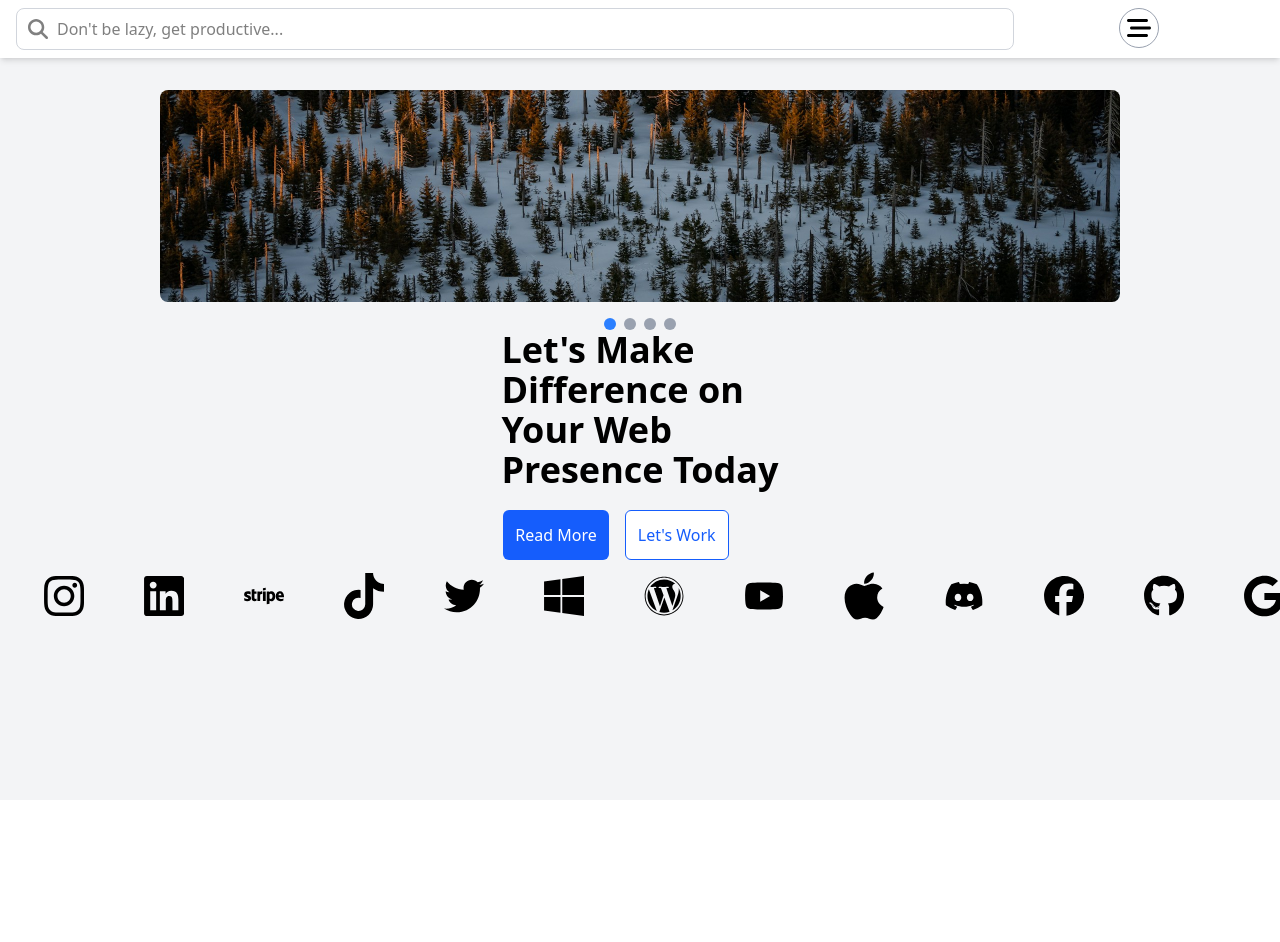
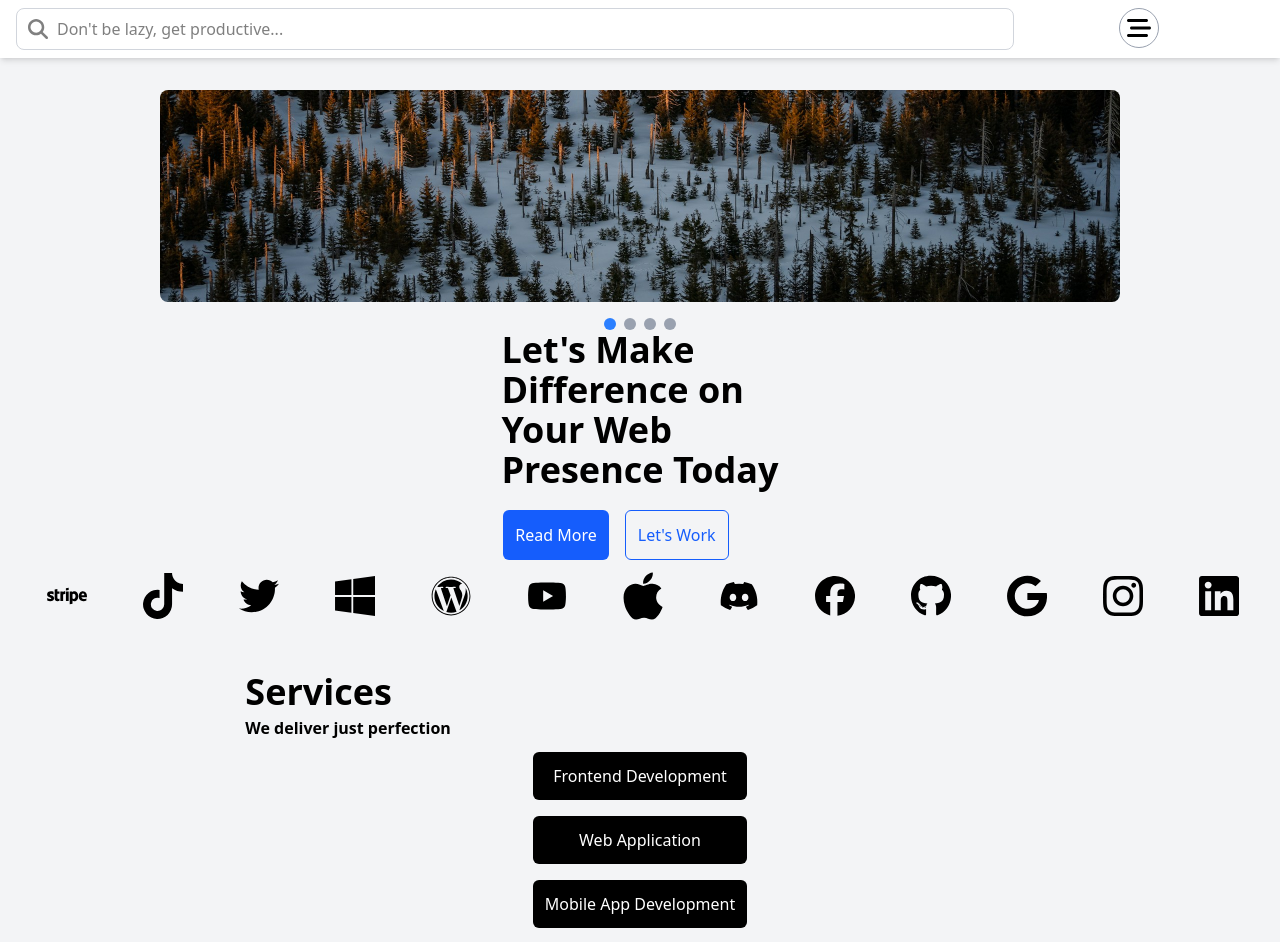
Before and after one commit to kallehahtela/frontend-react, a React (Vite) app: page / in a window 1280 px wide. Shown: the top 942 px of the page. Before the commit the page ends 800 px from the top, so only its background shows below. Built offline with nearby package versions, Linux system fonts and the light colour scheme.

Commit message:
Minor fixes with the InfiniteScroll, Services content with some UI buttons, also some small fixes with the BorderButton.

```diff
--- a/src/App.tsx
+++ b/src/App.tsx
@@ -3,6 +3,7 @@ import SearchBar from './components/SearchBar'
 import Carousel from './components/Carousel'
 import Hero from './components/Hero'
 import InfiniteScroll from './components/InfiniteScroll'
+import Services from './components/Services'
 
 
 
@@ -10,13 +11,14 @@ function App() {
   return (
     <>
       <div
-        className='flex flex-col items-center overflow-y-auto min-h-screen bg-gray-100'>
+        className='flex flex-col items-center overflow-x-hidden overflow-y-auto min-h-screen bg-gray-100'>
         <SearchBar placeholder={`Don't be lazy, get productive...`}/>
         <Carousel />
         <Hero
           title={`Let's Make <br /> Difference on<br /> Your Web <br /> Presence Today`}
         />
         <InfiniteScroll />
+        <Services />
       </div>
     </>
   )
--- a/src/components/InfiniteScroll.tsx
+++ b/src/components/InfiniteScroll.tsx
@@ -33,27 +33,36 @@ const InfiniteScroll: React.FC = () => {
     Youtube,
   ];
 
+  const logoWidth = 80; // Approximate width of each logo
+  const containerWidth = logos.length * logoWidth;
+
+  // Duplicate logos to ensure seamless scroll
+  const repeatedLogos = [...logos, ...logos];
+
   return (
-        <div className="overflow-hidden relative w-full bg-gray-100 py-4">
+    <div className="overflow-hidden relative bg-gray-100 py-4">
       <motion.div
-          className="flex gap-x-15"
-          animate={{ x: ["0%", "-100%"] }} // Move from start to end seamlessly
+        className="flex gap-10"
+        animate={{ x: ['0%', `-${containerWidth}px`] }} // Fixed backtick interpolation
         transition={{
+          duration: 25,
           repeat: Infinity,
-            duration: 40, // Adjust speed here
-            ease: "linear",
+          ease: 'linear',
         }}
         style={{
-            width: `${logos.length * 2 * 8}rem`, // Dynamically set width
+          width: `${containerWidth * 2}px`, // Account for repeated logos
         }}
       >
-          {/* Logos: Original + Duplicate */}
-          {[...logos, ...logos].map((Logo, index) => (
+        {repeatedLogos.map((Logo, index) => (
           <div
             key={index}
-              className="w-10 h-10 flex-shrink-0 flex items-center justify-center"
+            className="w-10 h-10 flex-shrink-0 flex items-center justify-center mx-2"
           >
-              <img src={Logo} alt={`Firm ${index % logos.length + 1}`} className="object-contain" />
+            <img
+              src={Logo}
+              alt={`Firm ${index % logos.length + 1}`}
+              className="object-contain"
+            />
           </div>
         ))}
       </motion.div>
@@ -61,4 +70,4 @@ const InfiniteScroll: React.FC = () => {
   );
 };
 
-export default InfiniteScroll
+export default InfiniteScroll;
--- /dev/null
+++ b/src/components/Services.tsx
@@ -0,0 +1,34 @@
+import React from "react";
+import ServiceButton from "../ui/ServiceButton";
+
+const Services:React.FC = () => {
+    return (
+        // Main Container
+        <div className="mt-10 mb-10 w-full flex flex-col justify-center items-center">
+
+            {/* Inner Container */}
+            <div className="relative w-2/3 flex flex-col  justify-center items-center p-5">
+
+                {/* Text Styles */}
+                <div className="absolute flex flex-col left-5 top-0">
+                    <p className="ml-3 text-4xl font-semibold mb-1">
+                        Services
+                    </p>
+                    <p className="ml-3 font-semibold">
+                        We deliver just perfection
+                    </p>
+                </div>
+
+                {/* Buttons Styles */}
+                <div className="flex flex-col gap-4 mt-15">
+                    <ServiceButton title="Frontend Development" />
+                    <ServiceButton title="Web Application" />
+                    <ServiceButton title="Mobile App Development" />
+                    <ServiceButton title="Backend Development" />
+                </div>
+            </div>
+        </div>
+    );
+};
+
+export default Services;
--- a/src/ui/BorderButton.tsx
+++ b/src/ui/BorderButton.tsx
@@ -7,7 +7,7 @@ type ButtonProps = {
 
   const BorderButton: React.FC<ButtonProps> = ({ title, onClick, className }) => (
     <button
-      className={`p-3 border border-blue-600 rounded-md bg-white text-blue-600 hover:bg-blue-500 hover:text-white hover:border-none cursor-pointer transition ${className || ''}`}
+      className={`p-3 border border-blue-600 rounded-md bg-grey-100 text-blue-600 hover:bg-blue-500 hover:text-white hover:border-blue-500 cursor-pointer transition ${className || ''}`}
       onClick={onClick}
     >
       {title}
--- /dev/null
+++ b/src/ui/ServiceButton.tsx
@@ -0,0 +1,17 @@
+// src/components/BorderButton.tsx
+type ButtonProps = {
+    title: string;
+    onClick?: () => void;
+    className?: string;
+  };
+
+  const ServiceButton: React.FC<ButtonProps> = ({ title, onClick, className }) => (
+    <button
+      className={`w-full p-3 rounded-md bg-black text-white hover:bg-blue-500 hover:text-white hover:border-none cursor-pointer transition ${className || ''}`}
+      onClick={onClick}
+    >
+      {title}
+    </button>
+  );
+
+  export default ServiceButton;
--- a/tailwind.config.js
+++ b/tailwind.config.js
@@ -8,7 +8,7 @@ module.exports = {
           },
         },
         animation: {
-            scroll: "scroll linear infinite",
+            scroll: "scroll 30s linear infinite",
         },
       },
     },
```
Lines whose indentation alone changed are shown as unchanged.
